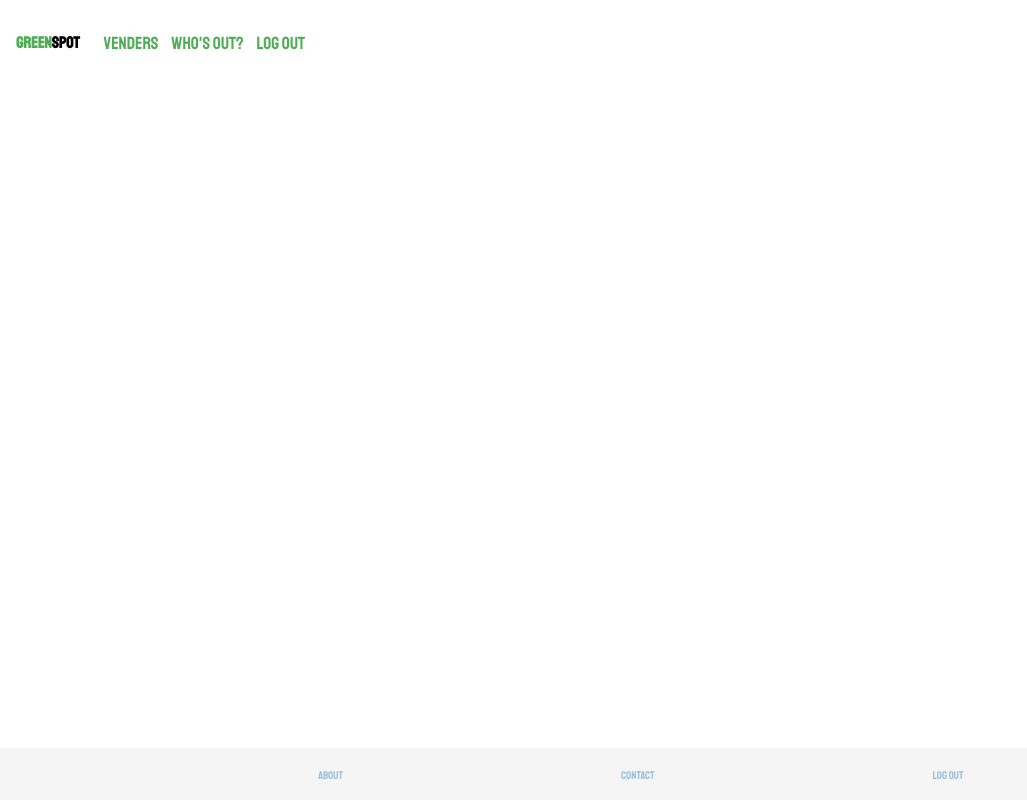
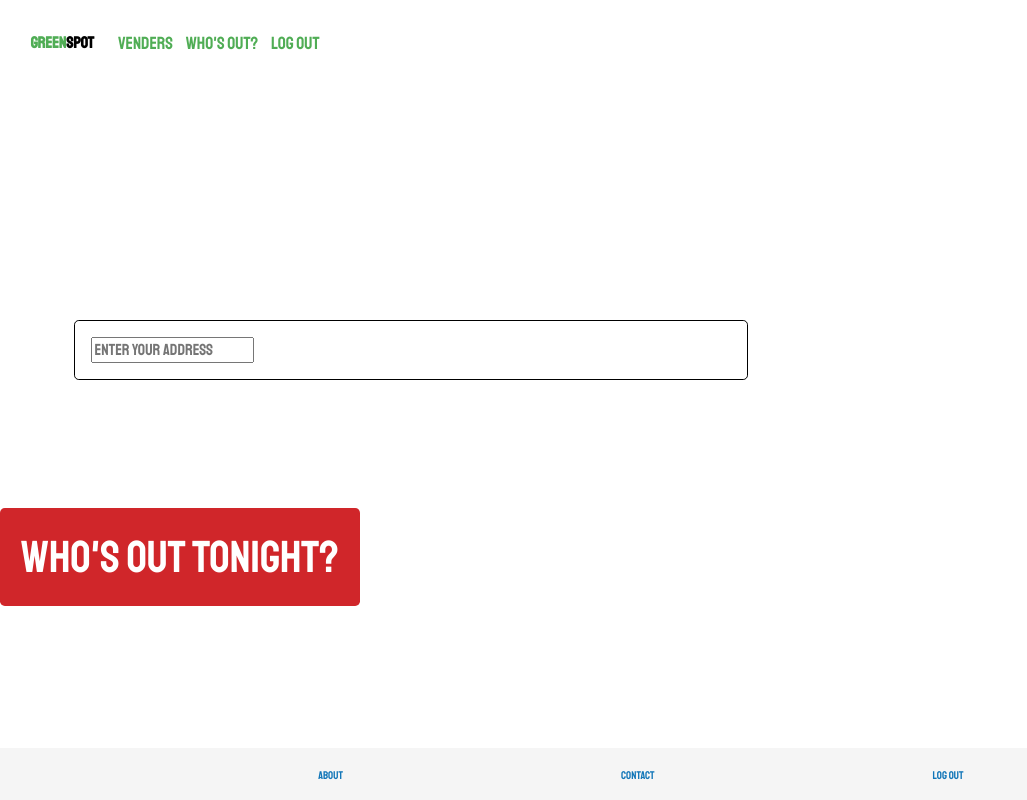
Before and after one commit to msiller455/GreenSpot, a React (Create React App) app: page /profile in a window 1280 px wide. Shown: the whole page, without its empty margins (0-1027 px from the left). Built offline with nearby package versions, Linux system fonts and the light colour scheme; a web font is replaced by a local one.

Commit message:
brent: made input and button on show page

```diff
--- a/src/App.js
+++ b/src/App.js
@@ -9,6 +9,7 @@ import Login from './Login/Login'
 import './Login/Login.css'
 import './NavBar/NavBar.css'
 import './Footer/Footer.css'
+import './SearchBar/SearchBar.css'
 import ShowPage from './ShowPage/ShowPage'
 import { Route, Switch } from 'react-router-dom'
 
--- a/src/Footer/Footer.css
+++ b/src/Footer/Footer.css
@@ -18,7 +18,7 @@ footer, .footer-container {
 .footer-flex li a {
     text-decoration: none;
     /* margin-left: 2rem;  */
-    color: #97C0DC;
+    color: #1276B8;
     font-size: .7rem;
 }
 
--- a/src/NavBar/NavBar.css
+++ b/src/NavBar/NavBar.css
@@ -2,7 +2,7 @@
 .nav-container {
     display: flex;
     justify-content: space-evenly;
-    margin-left: 1rem;
+    margin-left: 1.9rem;
     top: 0;
     position: fixed;
     margin-top: .5rem;
--- /dev/null
+++ b/src/SearchBar/SearchBar.css
@@ -0,0 +1,16 @@
+.search-container {
+    margin-top: 25%;
+    margin-left: 4.6rem;
+    border: .1rem solid black;
+    border-radius: .3rem;
+    font-size: 1rem;
+    padding: 1rem;
+    width: 50%;
+    font-family: 'Staatliches', cursive;
+    outline: none;
+}
+
+.search-input {
+    font-size: 1rem;
+    font-family: 'Staatliches', cursive;
+}
--- /dev/null
+++ b/src/SearchBar/SearchBar.js
@@ -0,0 +1,15 @@
+import React, { Component } from 'react';
+
+class SearchBar extends Component {
+
+
+    render () {
+        return (
+            <div className="search-container">
+                <input className="search-input" type="text" placeholder="Enter your address"></input>
+            </div>
+        )
+    }
+}
+
+export default SearchBar
--- a/src/ShowPage/ShowPage.js
+++ b/src/ShowPage/ShowPage.js
@@ -1,6 +1,8 @@
 import React, { Component } from 'react';
 import NavBar from '../NavBar/NavBar';
 import Footer from '../Footer/Footer';
+import SearchBar from '../SearchBar/SearchBar';
+import Button from '../Button/Button'
 
 
 class ShowPage extends Component {
@@ -10,6 +12,8 @@ class ShowPage extends Component {
         return (
             <div className="show-container">
                 <header><NavBar/></header>
+                <SearchBar/>
+                <Button/>
                 <footer><Footer/></footer>
             </div>
         )
```
